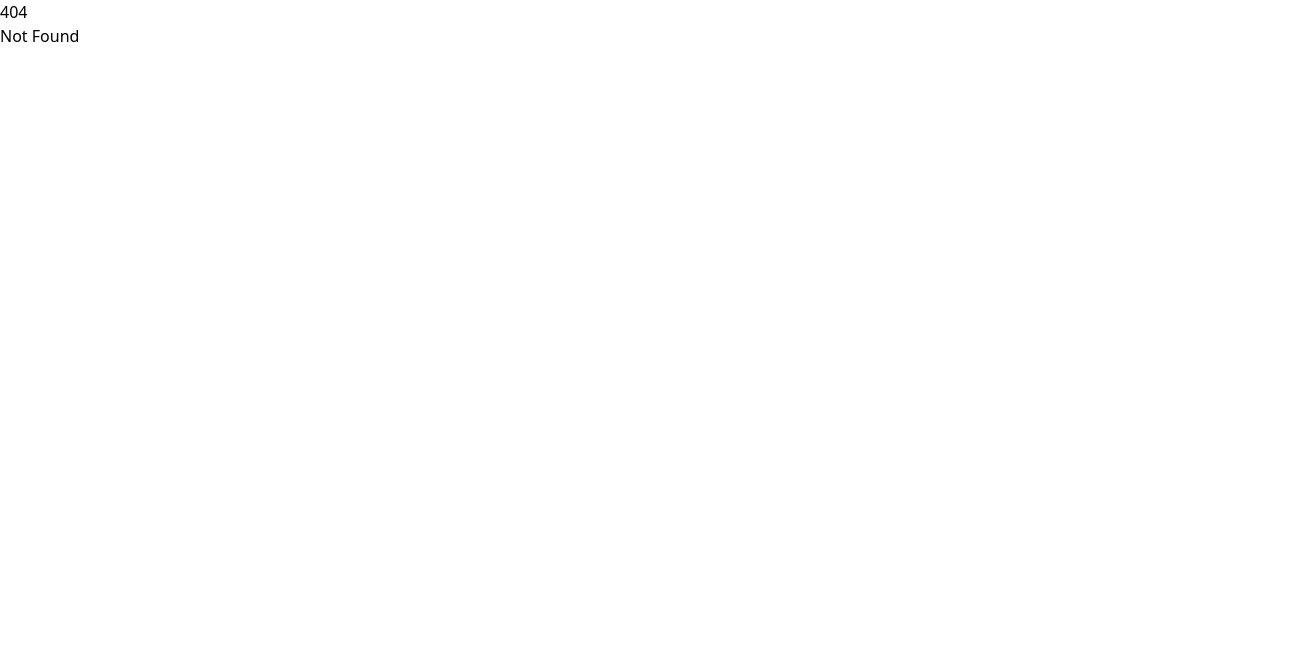
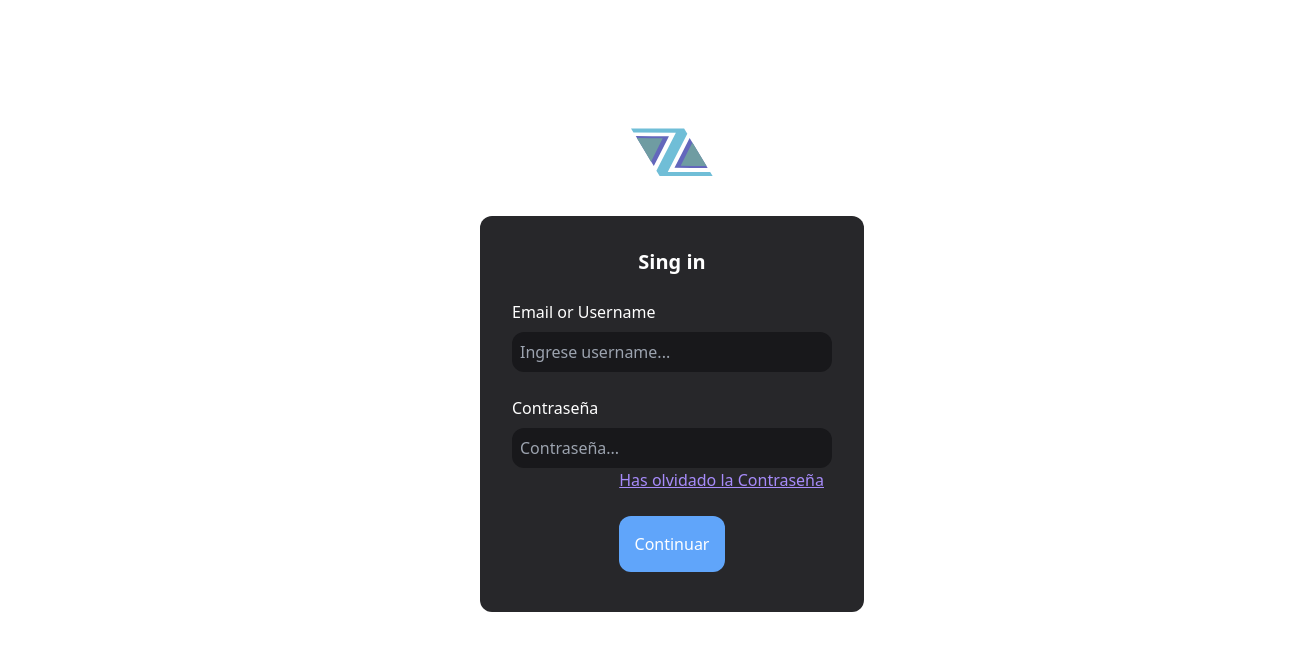
Before and after one commit to gitelam/zmonitor, a SvelteKit app: page /auth/login in a window 1280 px wide. Before the commit this address had no page. Shown: the top 650 px of the page, 1312 px wide, since content can reach past the window. Built offline with nearby package versions, Linux system fonts and the light colour scheme.

Commit message:
4tocomid

```diff
--- a/src/routes/+page.svelte
+++ b/src/routes/+page.svelte
@@ -25,5 +25,10 @@
                 go to TestAnto
             </a>
         </li>
+        <li>
+            <a href="../auth/login" class="hover:text-blue-300">
+                go to login
+            </a>
+        </li>
     </ul>
 </div>
--- /dev/null
+++ b/src/routes/auth/login/+page.svelte
@@ -0,0 +1,61 @@
+<script>
+  import Navbar from "$lib/app/Navbar.svelte";
+  import Icon from "@iconify/svelte";
+
+
+</script>
+
+<div class="flex justify-center w-full h-full mt-32 justify-start mx-8">
+  <img src="../images/logo.svg" class="h-12 m-0 p-0" alt="Flowbite Logo" />
+</div>
+
+<div class="flex justify-center w-full h-full mt-10 justify-start mx-8">
+  <div class="p-8 w-96 bg-zinc-800 rounded-xl text-white">
+    <h1
+      class="text-white text-xl font-semibold text-m mb-2 flex justify-center"
+    >
+      Sing in
+    </h1>
+
+    <div class="form my-2 w-full m-full bg-zinc-800">
+      <form name="ticket" class="flex flex-col">
+        <div class="problem-description my-2 flex flex-col flex justify-center">
+          <label for="emisor" class="text-white text-m font-light my-2"
+            >Email or Username
+          </label>
+          <input
+            type="Email"
+            id="emisor"
+            name="emisor"
+            class="p-2 rounded-xl bg-zinc-900 text-white outline-cyan-500"
+            placeholder="Ingrese username..."
+          />
+        </div>
+
+        <div class="problem-description my-2 flex flex-col flex justify-center">
+          <label for="emisor" class="text-white text-m font-light my-2"
+            >Contraseña
+          </label>
+          <input
+            type="password"
+            id="emisor"
+            name="emisor"
+            class="p-2 rounded-xl bg-zinc-900 text-white outline-cyan-500"
+            placeholder="Contraseña..."
+          />
+          <label
+            class="text-right text-violet-400 mr-2 underline cursor-pointer"
+            >Has olvidado la Contraseña</label
+          >
+        </div>
+
+        <div class="buttons flex justify-around mt-4">
+          <button
+            class="bg-blue-400 text-white p-4 rounded-xl active:bg-blue-900 border-none"
+            >Continuar</button
+          >
+        </div>
+      </form>
+    </div>
+  </div>
+</div>
```
